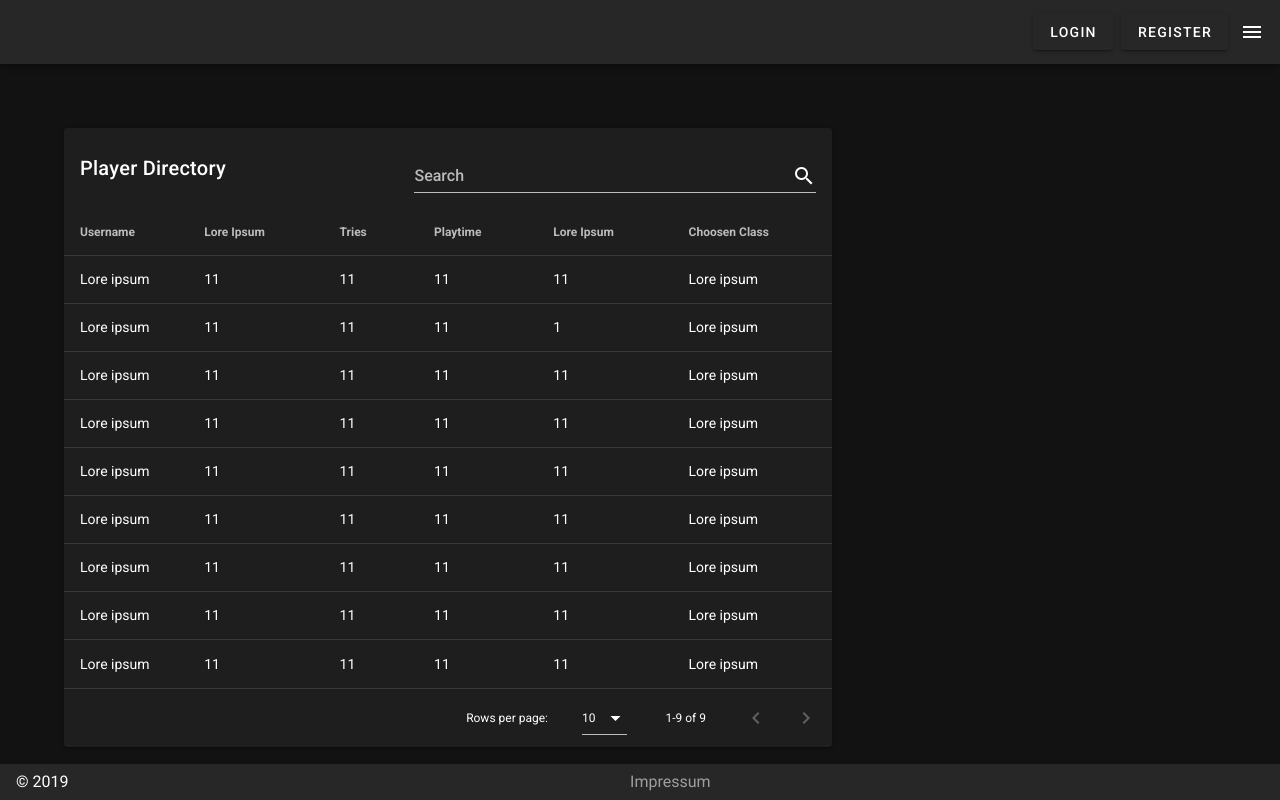
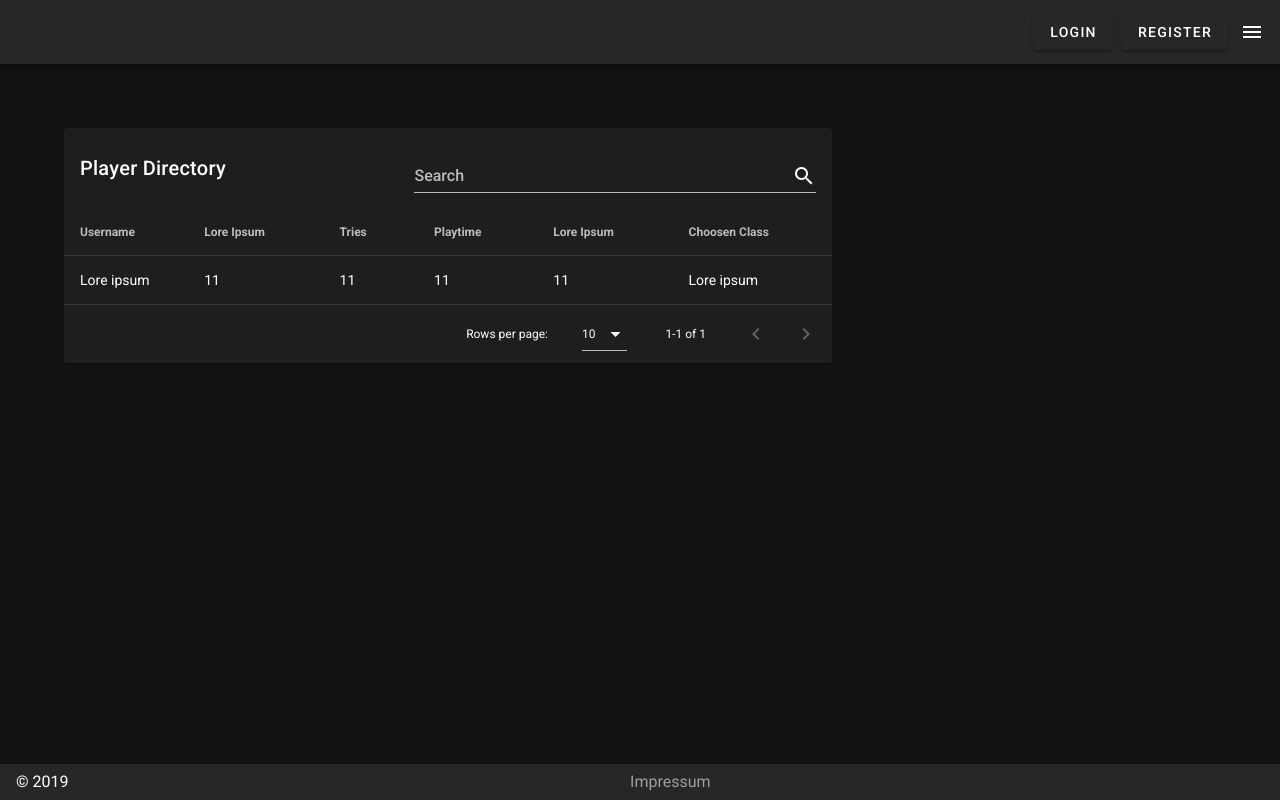
Before and after one commit to hfu-gis/Delta, a Vue app: page /Playerdirectory in a window 1280 px wide. Built offline with nearby package versions, Linux system fonts and the light colour scheme.

Commit message:
div im col

```diff
--- a/src/views/Playerdirectory.vue
+++ b/src/views/Playerdirectory.vue
@@ -43,70 +43,6 @@
                         score: 11,
                         class: 'Lore ipsum',
                     },
-                    {
-                        name: 'Lore ipsum',
-                        level: 11,
-                        count: 11,
-                        time: 11,
-                        score: 1,
-                        class: 'Lore ipsum',
-                    },
-                    {
-                        name: 'Lore ipsum',
-                        level: 11,
-                        count: 11,
-                        time: 11,
-                        score: 11,
-                        class: 'Lore ipsum',
-                    },
-                    {
-                        name: 'Lore ipsum',
-                        level: 11,
-                        count: 11,
-                        time: 11,
-                        score: 11,
-                        class: 'Lore ipsum',
-                    },
-                    {
-                        name: 'Lore ipsum',
-                        level: 11,
-                        count: 11,
-                        time: 11,
-                        score: 11,
-                        class: 'Lore ipsum',
-                    },
-                    {
-                        name: 'Lore ipsum',
-                        level: 11,
-                        count: 11,
-                        time: 11,
-                        score: 11,
-                        class: 'Lore ipsum',
-                    },
-                    {
-                        name: 'Lore ipsum',
-                        level: 11,
-                        count: 11,
-                        time: 11,
-                        score: 11,
-                        class: 'Lore ipsum',
-                    },
-                    {
-                        name: 'Lore ipsum',
-                        level: 11,
-                        count: 11,
-                        time: 11,
-                        score: 11,
-                        class: 'Lore ipsum',
-                    },
-                    {
-                        name: 'Lore ipsum',
-                        level: 11,
-                        count: 11,
-                        time: 11,
-                        score: 11,
-                        class: 'Lore ipsum',
-                    },
                 ],
             }
         },
--- a/src/views/Scoreboard.vue
+++ b/src/views/Scoreboard.vue
@@ -35,65 +35,11 @@
                 ],
                 infos: [
                     {
-                        name: "Jonathan",
+                        name: "lorem",
                         score: 6,
                         level: 2
                     },
-                    {
-                        name: "Marcus",
-                        score: 3,
-                        level: 1
-                    },
-                    {
-                        name: "Mel Gibson",
-                        score: 100,
-                        level: 2
-                    },
-                    {
-                        name: "Lukas",
-                        score: 8,
-                        level: 4
-                    },
-                    {
-                        name: "Lukas",
-                        score: 8,
-                        level: 4
-                    },
-                    {
-                        name: "Lukas",
-                        score: 8,
-                        level: 4
-                    },
-                    {
-                        name: "Lukas",
-                        score: 8,
-                        level: 4
-                    },
-                    {
-                        name: "Lukas",
-                        score: 8,
-                        level: 4
-                    },
-                    {
-                        name: "Lukas",
-                        score: 8,
-                        level: 4
-                    },
-                    {
-                        name: "Lukas",
-                        score: 8,
-                        level: 4
-                    },
-                    {
-                        name: "Lukas",
-                        score: 8,
-                        level: 4
-                    },
-                    {
-                        name: "Lukas",
-                        score: 8,
-                        level: 4
-                    },
+
                 ]
             };
         }
--- a/src/views/home.vue
+++ b/src/views/home.vue
@@ -2,13 +2,10 @@
     <v-app>
         <v-parallax dark src="../assets/122043.jpg" class="parallax" height="900">
             <v-row rows="20" align="center">
-                <div id="BotsLogo">
-                    <v-img src="../assets/BotsLogo.png"></v-img>
-                </div>
-
-
                 <v-col class="text-center" cols="12">
-
+                    <div id="BotsLogo">
+                        <v-img src="../assets/BotsLogo.png"></v-img>
+                    </div>
                 </v-col>
             </v-row>
         </v-parallax>
```
